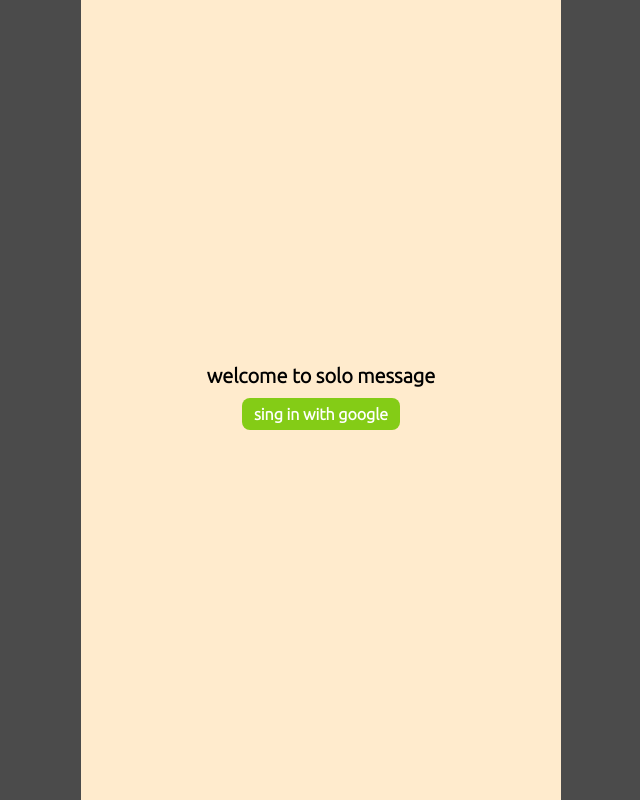
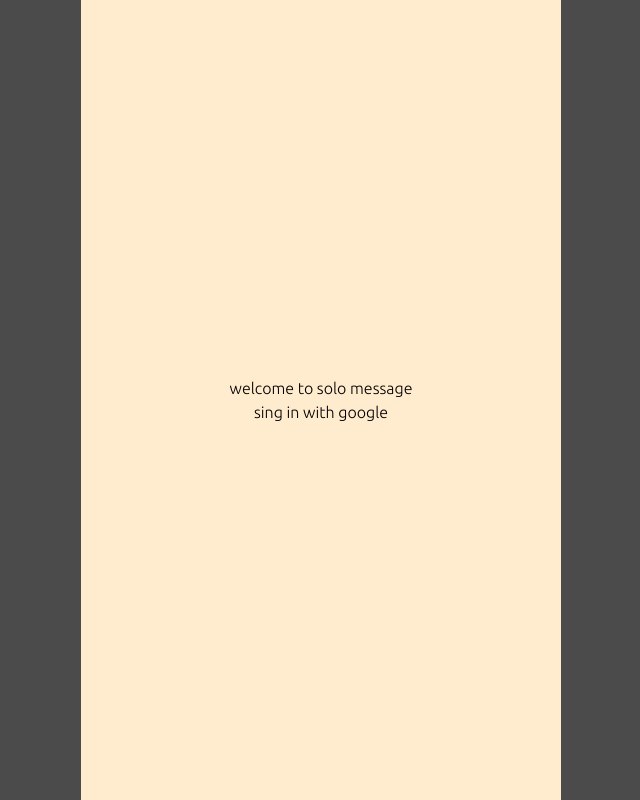
Before and after one commit to isrezaei/solo-message, a Next.js app: page / in a window 1280 px wide. Shown: the whole page, without its empty margins (319-959 px from the left). Built offline with nearby package versions, Linux system fonts and the light colour scheme; no server answers.

Commit message:
reinstall tailwind v3 !

```diff
--- a/pages/_app.tsx
+++ b/pages/_app.tsx
@@ -1,5 +1,6 @@
 import type {AppProps} from 'next/app'
 import {GlobalStyle} from "../styles/Global.Style";
+import 'tailwindcss/tailwind.css'
 import '../styles/_app.css'
 
 function MyApp({ Component, pageProps }: AppProps) {
--- a/pages/_document.tsx
+++ b/pages/_document.tsx
@@ -9,7 +9,7 @@
                     href="https://fonts.googleapis.com/css2?family=Inter&display=optional"
                     rel="stylesheet"
                 />
-                <link rel="icon" href="/favicon.ico" />
+                <link rel="icon" href="https://user-images.githubusercontent.com/77073972/190473962-0d101210-910c-4bac-9d1b-79a0d9326f4b.png" />
                 <link rel="preconnect" href="https://fonts.googleapis.com"/>
                 <link rel="preconnect" href="https://fonts.gstatic.com"/>
                 <link href="https://fonts.googleapis.com/css2?family=Ubuntu:wght@300&display=swap" rel="stylesheet"/>
--- a/tailwind.config.js
+++ /dev/null
@@ -1,14 +0,0 @@
-/** @type {import('tailwindcss').Config} */
-module.exports = {
-  content: [
-    "./pages/**/*.{js,ts,jsx,tsx}",
-    "./components/**/*.{js,ts,jsx,tsx}",
-  ],
-  theme: {
-    extend: {},
-  },
-  plugins: [
-    require('tailwindcss'),
-    require('autoprefixer'),
-  ],
-}
```
